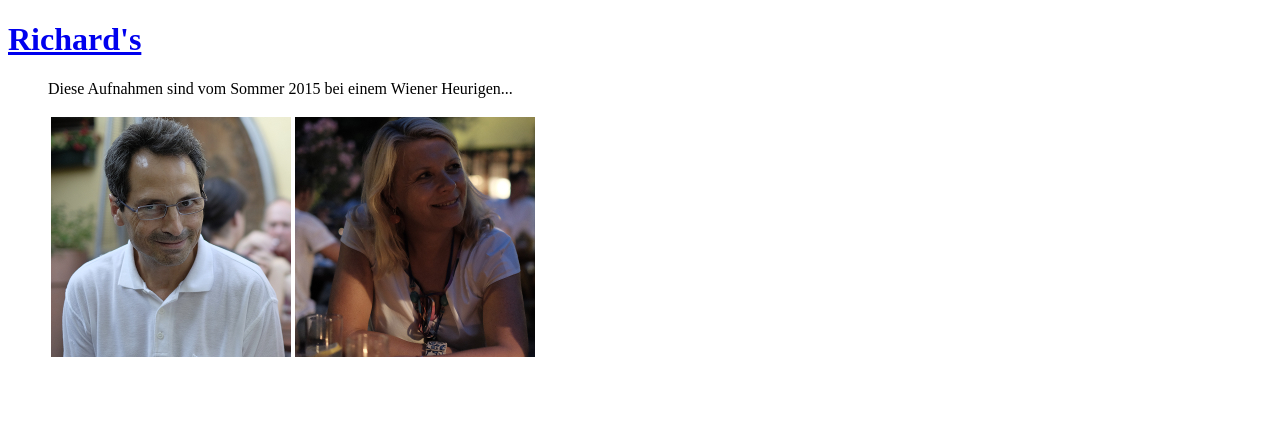
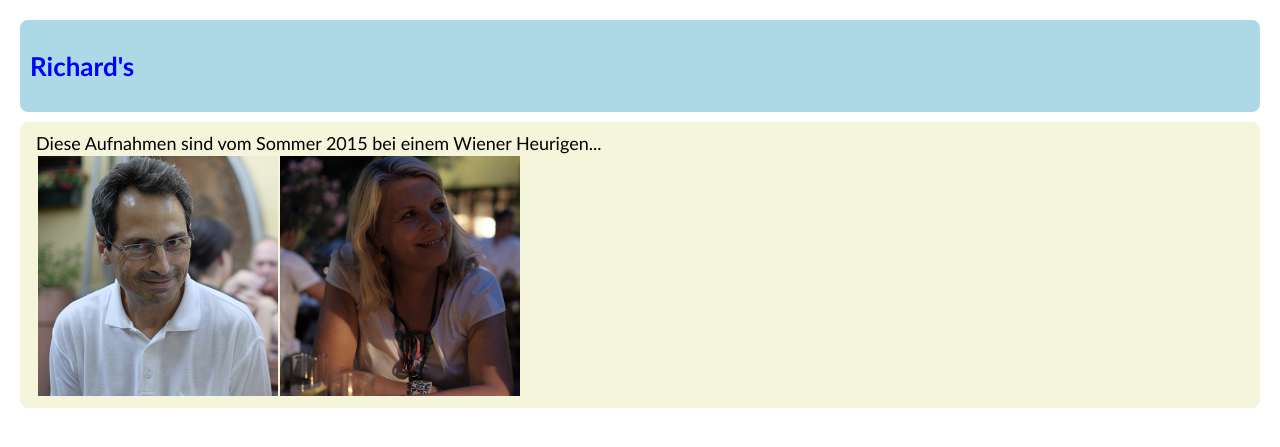
Before and after one commit to richardtraindl/pints, a Jekyll site: the page built from me.html, in a window 1280 px wide. Shown: the top 447 px of the page. Built offline with Jekyll 4.4.1, drawn with Linux system fonts in a browser that asks for light colours.

Commit message:
Update default.html

```diff
--- a/_layouts/default.html
+++ b/_layouts/default.html
@@ -5,11 +5,11 @@
   <head>
     <meta charset="utf-8">
 
-    <link rel="stylesheet" href="/static/responding.css" media="all">
+    <link rel="stylesheet" href="/styles/responding.css" media="all">
 
-    <link rel="stylesheet" href="/static/custom.css">
+    <link rel="stylesheet" href="/styles/custom.css">
 
-    <!-- script src="/scripts/jquery-1.11.1.min.js"></script -->
+    <!-- script src="/static/jquery-1.11.1.min.js"></script -->
 
     <title> {{ page.title }} </title>
 
```
